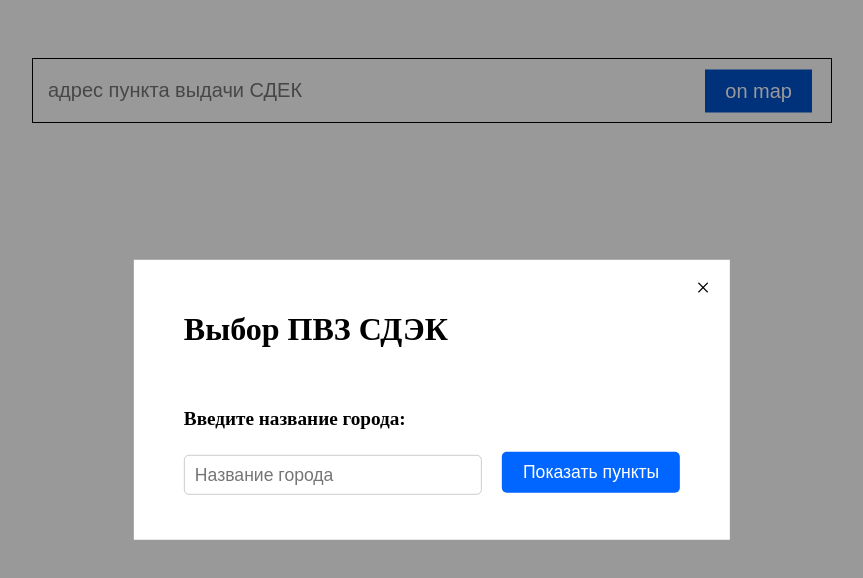
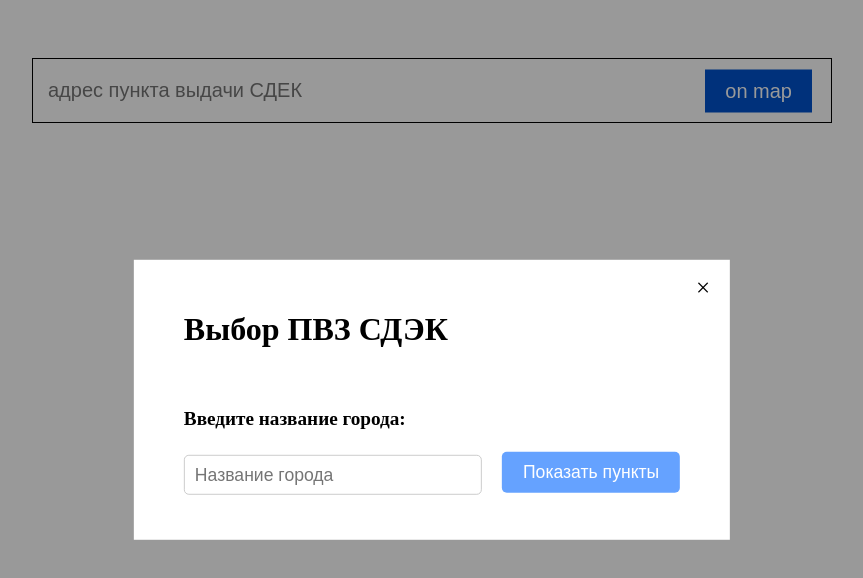
Before and after one commit to Fyuyko/cdek_widget, a Vue app: page / in a window 1280 px wide. Both pictures are taken after a click on the button "on map". Shown: the top 578 px of the page, without its empty margins (208-1071 px from the left). Built offline with nearby package versions, Linux system fonts and the light colour scheme.

Commit message:
[~] disabled city button

```diff
--- a/src/App.vue
+++ b/src/App.vue
@@ -1,7 +1,5 @@
 <script setup>
   import IndexComponent from "@/components/IndexComponent.vue";
-
-
 </script>
 
 <template>
@@ -56,6 +54,7 @@ form select {
   }
 
   form button {
+      position: relative;
       margin-top: 20px;
       padding: 10px 20px;
       background-color: #0066ff;
@@ -64,9 +63,31 @@ form button {
       border-radius: 5px;
       font-size: 1.1rem;
       cursor: pointer;
+
+      &:after {
+        content: "Введите город";
+        position: absolute;
+        top: -10px;
+        left: 0;
+        transform: translateY(-100%);
+        background-color: white;
+        color: black;
+
+        opacity: 0;
+        transition: all linear .1s;
+      }
   }
 
-form button:hover {
+  form button:disabled {
+    opacity: 0.6;
+    cursor: not-allowed;
+  }
+
+  form button:disabled:hover:after {
+    opacity: 1;
+  }
+
+  form button:not(:disabled):hover {
       background-color: #0052cc;
   }
 
--- a/src/components/IndexComponent.vue
+++ b/src/components/IndexComponent.vue
@@ -50,8 +50,6 @@ export default {
 </script>
 
 <style scoped lang="scss">
-
-
     .delivery-point__fade {
     position: fixed;
     top: 0;
--- a/src/components/TemplateComponent.vue
+++ b/src/components/TemplateComponent.vue
@@ -4,8 +4,8 @@
             <div v-if="!isMapActive && !isSelect">
                 <label>Введите название города:</label>
                 <div class="delivery-point__city-name">
-                    <input v-model="city" type="text" placeholder="Название города">
-                    <button @click.prevent="mapHandler">Показать пункты</button>
+                    <input v-model="city" @input="city.length > 0 ? isButtonDisabled = false : isButtonDisabled = true" type="text" placeholder="Название города">
+                    <button @click.prevent="mapHandler" :disabled="isButtonDisabled">Показать пункты</button>
                 </div>
             </div>
             <div v-else-if="isMapActive">
@@ -49,6 +49,7 @@ export default {
             city: "",
             selectedItem: false,
             isMapActive: false,
+            isButtonDisabled: true,
             isSelect: false,
             //pvzList: [],  Можно использовать для выведения селекта
             itemAddress: "",
```
Lines whose indentation alone changed are shown as unchanged.
